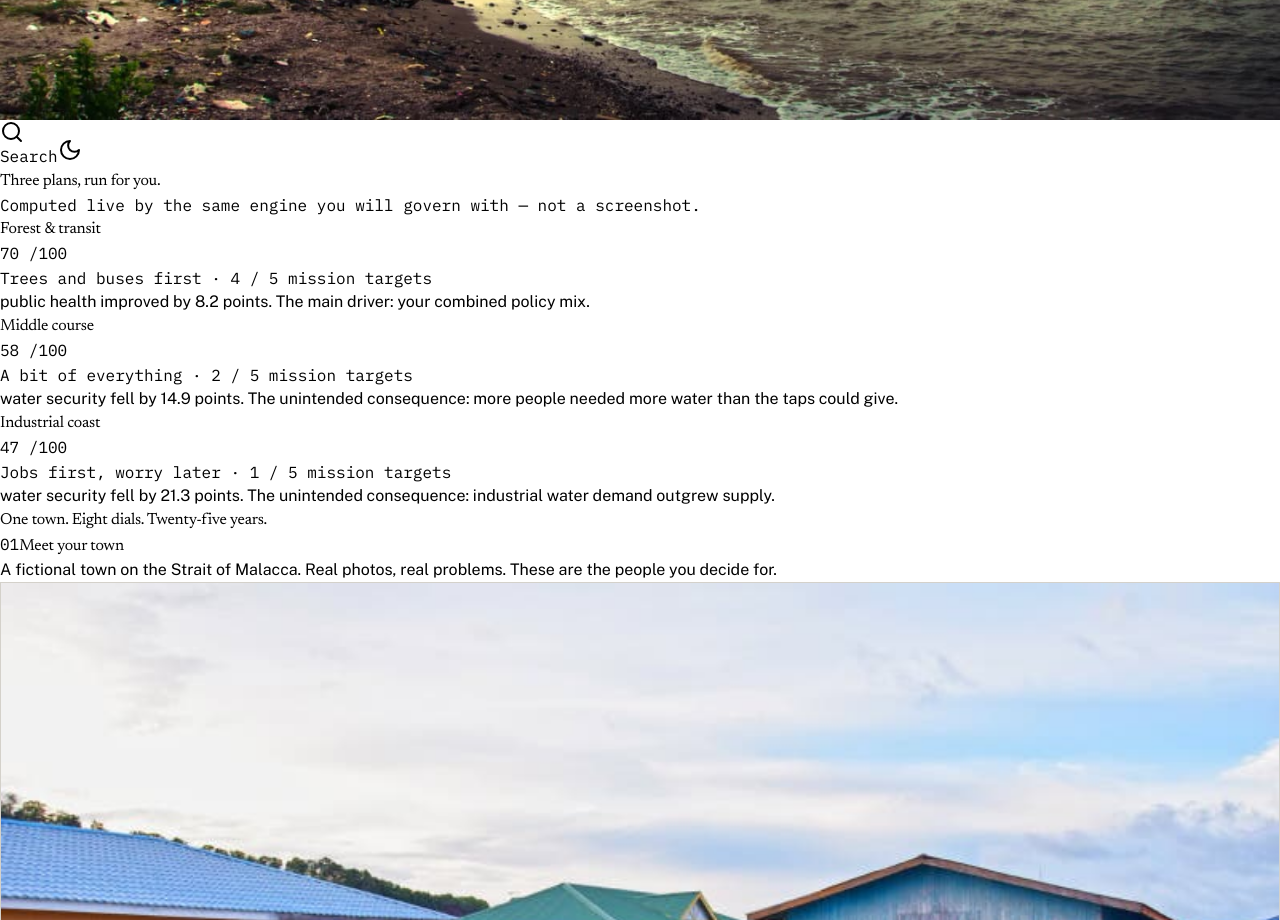
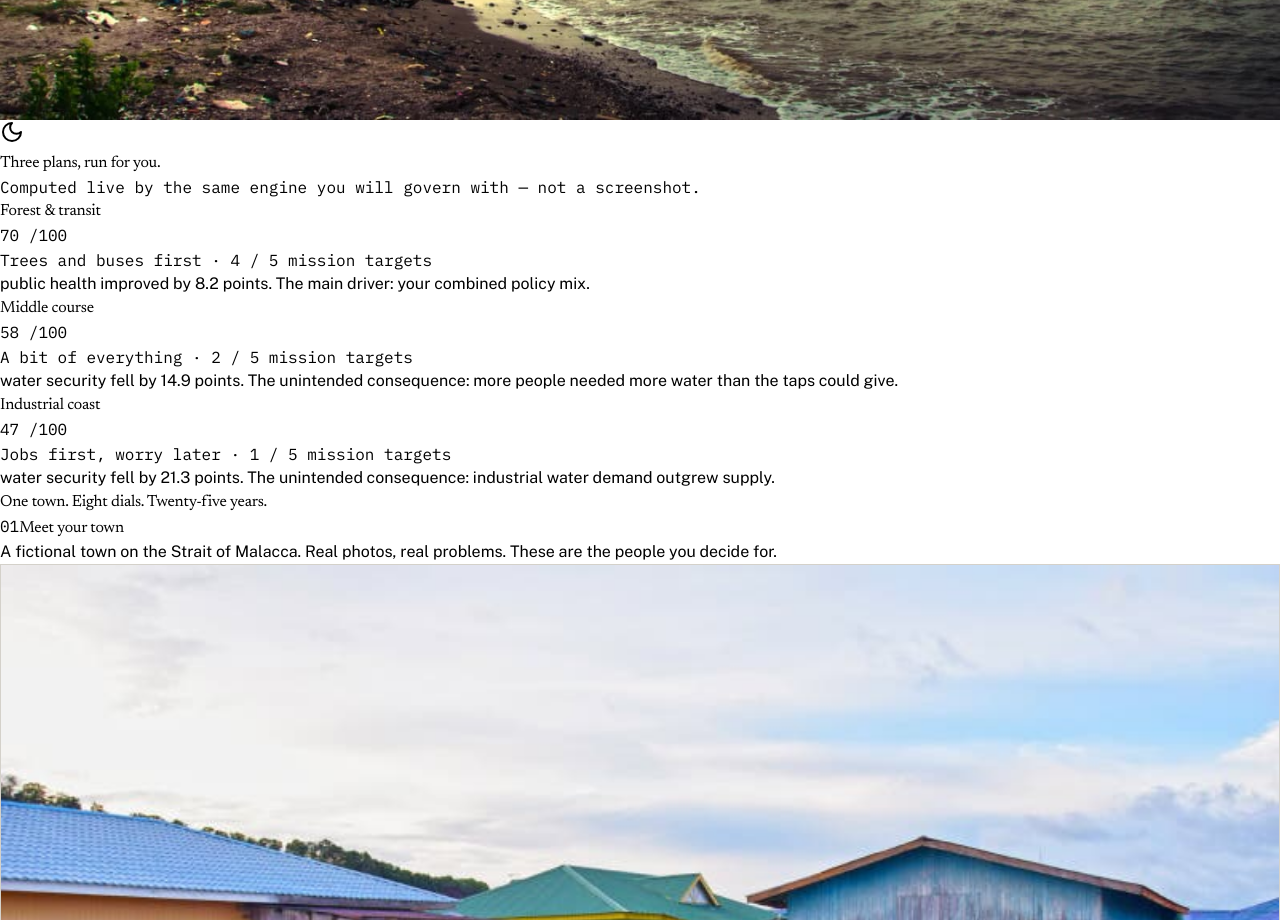
Before and after one commit to Tan-Le-En/Eco-Sim, a React (Vite) app in the folder client/: page / in a window 1280 px wide. Shown: the part 800-1720 px from the top of the page. Built offline with nearby package versions, Linux system fonts and the light colour scheme.

Commit message:
Hero: remove search button from photo; move theme toggle to bottom-right as round icon

```diff
--- a/client/src/pages/Home.tsx
+++ b/client/src/pages/Home.tsx
@@ -7,10 +7,9 @@
 import { Link } from "wouter";
 import SiteFooter from "@/components/SiteFooter";
 import PageMeta from "@/components/PageMeta";
-import SiteSearch from "@/components/SiteSearch";
 import { useEffect, useState } from "react";
 import { motion } from "framer-motion";
-import { ArrowRight, Search, Sun, Moon } from "lucide-react";
+import { ArrowRight, Sun, Moon } from "lucide-react";
 import SiteHeader from "@/components/SiteHeader";
 import FadeImg from "@/components/FadeImg";
 import { goalsMetCount } from "@/components/TownMood";
@@ -120,7 +119,6 @@ const FIELD = [
 ];
 
 export default function Home() {
-  const [searchOpen, setSearchOpen] = useState(false);
   const { theme, toggleTheme } = useTheme();
   // Sticky mobile CTA: once the hero scrolls out of view, offer the main action
   // from the bottom of the screen on small devices.
@@ -145,7 +143,6 @@ export default function Home() {
         title="ECO//SIM — A Field Study of a Coastal Town, 2026–2050"
         description="Change one thing, watch everything change. An interactive field study of Teluk Nusa, a fictional Malaysian coastal town: simple enough for a child, rigorous enough for a professor."
       />
-      <SiteSearch open={searchOpen} onOpenChange={setSearchOpen} />
       <div
         className={
           `min-h-screen flex flex-col bg-background` +
@@ -214,29 +211,18 @@ export default function Home() {
                 alt="Aerial photograph of Kuala Kedah estuary showing the river mouth, coastal settlement, and breakwater"
                 className="absolute inset-0 w-full h-full object-cover"
               />
-              <div className="absolute top-4 right-4 flex items-center gap-2">
-                <button
-                  onClick={() => setSearchOpen(true)}
-                  className="btn-press inline-flex items-center gap-1.5 font-data text-[11px] tracking-[0.14em] uppercase bg-background/92 backdrop-blur-md text-foreground border border-border px-3 py-2 transition-colors hover:border-foreground"
-                  aria-label="Search the field study"
-                  title="Search (Cmd/Ctrl+K)"
-                >
-                  <Search className="w-3.5 h-3.5" />
-                  <span className="hidden sm:inline">Search</span>
-                </button>
               <button
                 onClick={toggleTheme}
-                  className="btn-press inline-flex items-center font-data text-[11px] tracking-[0.14em] uppercase bg-background/92 backdrop-blur-md text-foreground border border-border px-3 py-2 transition-colors hover:border-foreground"
+                className="absolute bottom-4 right-4 btn-press inline-flex items-center justify-center w-11 h-11 rounded-full bg-background/92 backdrop-blur-md text-foreground border border-border transition-colors hover:border-foreground"
                 aria-label={dark ? "Switch to light mode" : "Switch to dark mode"}
                 title={dark ? "Light mode" : "Dark mode"}
               >
                 {dark ? (
-                    <Sun className="w-3.5 h-3.5" />
+                  <Sun className="w-5 h-5" />
                 ) : (
-                    <Moon className="w-3.5 h-3.5" />
+                  <Moon className="w-5 h-5" />
                 )}
               </button>
-              </div>
             </div>
           </section>
 
```
Lines whose indentation alone changed are shown as unchanged.
